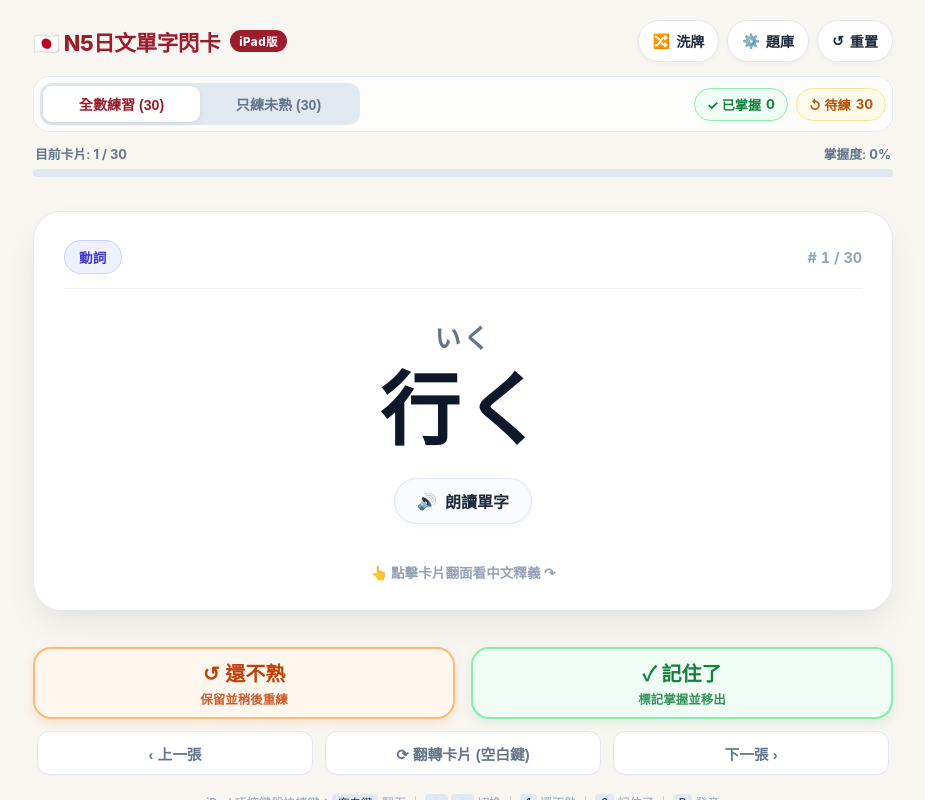
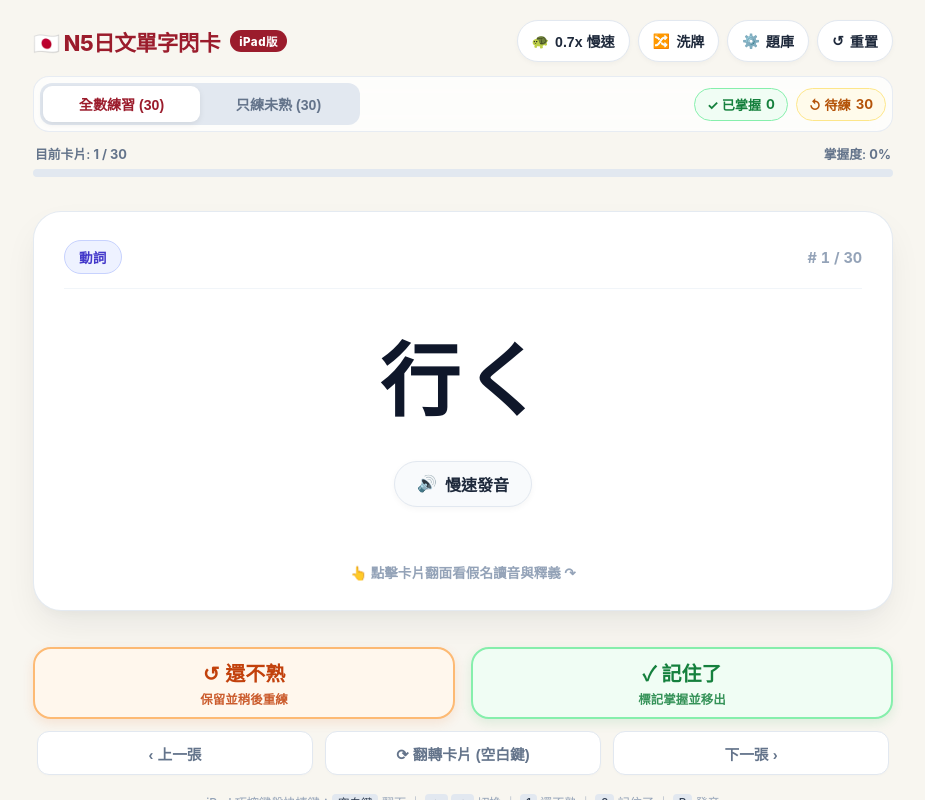
Before and after one commit to ellis1004/n5-flashcards, a plain HTML site: page index.html in a window 1280 px wide. Shown: the whole page, without its empty margins (177-1102 px from the left). Drawn offline with Linux system fonts and the light colour scheme.

Commit message:
fix: hide furigana on card front and add slow speech rate 0.7x

```diff
--- a/index.html
+++ b/index.html
@@ -336,23 +336,38 @@
       justify-content: center;
       text-align: center;
       margin: auto 0;
-      gap: 8px;
-    }
-
-    .furigana-reading {
-      font-size: 1.65rem;
-      font-weight: 600;
-      color: #64748B;
-      letter-spacing: 0.08em;
-      min-height: 2.2rem;
+      gap: 20px;
     }
 
     .kanji-word {
-      font-size: 4.4rem;
+      font-size: 5.2rem;
       font-weight: 900;
       color: #0F172A;
       line-height: 1.15;
       letter-spacing: 0.04em;
+    }
+
+    .back-pronounce-row {
+      display: inline-flex;
+      align-items: center;
+      justify-content: center;
+      gap: 12px;
+      margin-bottom: 4px;
+    }
+
+    .back-kana-display {
+      font-size: 2.5rem;
+      font-weight: 900;
+      color: var(--primary);
+      letter-spacing: 0.08em;
+      line-height: 1.2;
+    }
+
+    .back-kanji-sub {
+      font-size: 1.25rem;
+      font-weight: 700;
+      color: #64748B;
+      margin-bottom: 8px;
     }
 
     .front-sound-action {
@@ -895,6 +910,9 @@
       </div>
 
       <div class="top-actions">
+        <button class="icon-btn" id="speedToggleBtn" title="點擊切換朗讀語速">
+          <span id="speedIcon">🐢</span> <span id="speedText">0.7x 慢速</span>
+        </button>
         <button class="icon-btn" id="shuffleBtn" title="打亂單字順序">
           <span>🔀</span> 洗牌
         </button>
@@ -948,17 +966,16 @@
           </div>
 
           <div class="card-front-center">
-            <div class="furigana-reading" id="frontKana">いく</div>
             <div class="kanji-word" id="frontKanji">行く</div>
             <div class="front-sound-action">
               <button class="audio-btn" id="frontAudioBtn" type="button">
-                <span>🔊</span> 朗讀單字
+                <span>🔊</span> 慢速發音
               </button>
             </div>
           </div>
 
           <div class="card-footer-hint">
-            <span>👆 點擊卡片翻面看中文釋義 ↷</span>
+            <span>👆 點擊卡片翻面看假名讀音與釋義 ↷</span>
           </div>
         </div>
 
@@ -971,10 +988,12 @@
 
           <div class="card-back-center">
             <div class="meaning-block">
+              <div class="back-pronounce-row">
+                <div class="back-kana-display" id="backKana">いく</div>
+                <button class="example-audio-mini" id="backWordAudioBtn" type="button" title="重新朗讀單字" style="width:36px;height:36px;min-width:36px;font-size:1rem;">🔊</button>
+              </div>
+              <div class="back-kanji-sub" id="backWordPreview">【 行く 】</div>
               <div class="meaning-text" id="backMeaning">去</div>
-              <div class="word-preview-pill">
-                <span id="backWordPreview">行く 【いく】</span>
-              </div>
             </div>
 
             <!-- 生活例句區塊 -->
@@ -1133,6 +1152,7 @@
     let currentIndex = 0;
     let isFlipped = false;
     let currentTab = 'csv'; // 'csv' or 'json'
+    let currentSpeechRate = 0.70; // 預設 0.70 超清晰慢速，專為初學者聽清每一個音節設計
 
     function loadWords() {
       try {
@@ -1194,7 +1214,7 @@
 
       const utterance = new SpeechSynthesisUtterance(text);
       utterance.lang = 'ja-JP';
-      utterance.rate = 0.85; // 專為學習者調降語速至 0.85
+      utterance.rate = currentSpeechRate; // 套用當前慢速設定 (0.70x)
       utterance.pitch = 1.0;
       if (jaVoice) {
         utterance.voice = jaVoice;
@@ -1290,21 +1310,21 @@
       document.getElementById('currentProgressText').textContent = `${currentIndex + 1} / ${currentQueue.length}`;
       const counterText = `# ${currentIndex + 1} / ${currentQueue.length}`;
 
-      // 正面內容
+      // 正面內容（無假名拼音，純測驗漢字識別）
       const frontPos = document.getElementById('frontPosBadge');
       frontPos.className = `pos-badge ${posClass}`;
       frontPos.textContent = word.pos;
       document.getElementById('frontCardCounter').textContent = counterText;
-      document.getElementById('frontKana').textContent = word.kana;
       document.getElementById('frontKanji').textContent = word.kanji;
 
-      // 背面內容
+      // 背面內容（顯示超清晰假名拼音、漢字與中文翻譯）
       const backPos = document.getElementById('backPosBadge');
       backPos.className = `pos-badge ${posClass}`;
       backPos.textContent = word.pos;
       document.getElementById('backCardCounter').textContent = counterText;
+      document.getElementById('backKana').textContent = word.kana;
+      document.getElementById('backWordPreview').textContent = `【 ${word.kanji} 】`;
       document.getElementById('backMeaning').textContent = word.meaning;
-      document.getElementById('backWordPreview').textContent = `${word.kanji} 【${word.kana}】`;
       document.getElementById('backExampleJa').textContent = word.exampleJa || '—';
       document.getElementById('backExampleZh').textContent = word.exampleZh || '';
 
@@ -1574,13 +1594,35 @@
       toggleFlip();
     });
 
-    // 朗讀單字按鈕
+    // 朗讀單字按鈕（正面）
     document.getElementById('frontAudioBtn').addEventListener('click', (e) => {
       e.stopPropagation();
       if (currentQueue.length === 0) return;
       const word = currentQueue[currentIndex];
-      // 朗讀假名以確保日本漢字發音最精準
       speakText(word.kana || word.kanji, e.currentTarget);
+    });
+
+    // 朗讀單字按鈕（背面假名拼音旁）
+    document.getElementById('backWordAudioBtn').addEventListener('click', (e) => {
+      e.stopPropagation();
+      if (currentQueue.length === 0) return;
+      const word = currentQueue[currentIndex];
+      speakText(word.kana || word.kanji, e.currentTarget);
+    });
+
+    // 語速切換按鈕 (0.7x 慢速 <-> 0.85x 標準)
+    document.getElementById('speedToggleBtn').addEventListener('click', () => {
+      if (currentSpeechRate === 0.70) {
+        currentSpeechRate = 0.85;
+        document.getElementById('speedIcon').textContent = '🐰';
+        document.getElementById('speedText').textContent = '0.85x 標準';
+        showToast('🐰 已切換為標準語速 (0.85x)');
+      } else {
+        currentSpeechRate = 0.70;
+        document.getElementById('speedIcon').textContent = '🐢';
+        document.getElementById('speedText').textContent = '0.7x 慢速';
+        showToast('🐢 已切換為清晰慢速 (0.70x)');
+      }
     });
 
     // 朗讀例句按鈕
--- a/sw.js
+++ b/sw.js
@@ -1,4 +1,4 @@
-const CACHE_NAME = 'n5-flashcards-v1';
+const CACHE_NAME = 'n5-flashcards-v2';
 const ASSETS = [
   './',
   './index.html'
```
